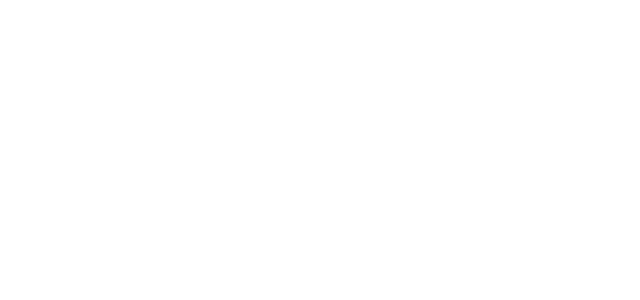
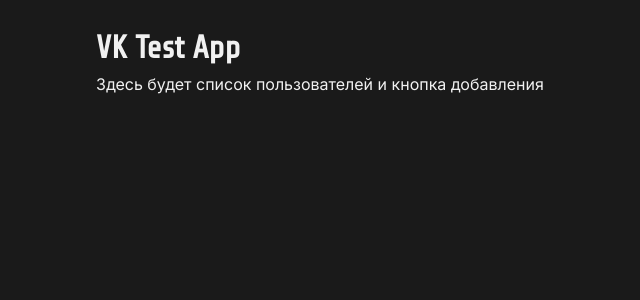
Before and after one commit to c1assifier/react-mobx-crud, a React (Vite) app: page / in a window 1280 px wide. Shown: the top 300 px of the page, without its empty margins (0-640 px from the left). Built offline with nearby package versions, Linux system fonts and the light colour scheme.

Commit message:
feat: добавлен Container, Home и настроен маршрутизатор

```diff
--- a/package.json
+++ b/package.json
@@ -18,7 +18,8 @@
   },
   "dependencies": {
     "react": "^19.1.0",
-    "react-dom": "^19.1.0"
+    "react-dom": "^19.1.0",
+    "react-router-dom": "^7.6.1"
   },
   "devDependencies": {
     "@eslint/js": "^9.25.0",
--- a/src/app/App.tsx
+++ b/src/app/App.tsx
@@ -1,5 +1,14 @@
+import { HashRouter, Route, Routes } from "react-router-dom";
+import { Home } from "@/pages/Home/Home.tsx";
+
 function App() {
-  return <></>;
+  return (
+    <HashRouter>
+      <Routes>
+        <Route path="/" element={<Home />} />
+      </Routes>
+    </HashRouter>
+  );
 }
 
 export default App;
--- a/src/app/global.css
+++ b/src/app/global.css
@@ -7,11 +7,13 @@
 :root {
   --font-ui: "Inter", sans-serif;
   --font-accent: "Share Tech", sans-serif;
+  --color-bg: #1a1a1a;
+  --color-text: #f1f1f1;
 }
 
 body {
   font-family: var(--font-ui);
-  --color-bg: #1a1a1a;
-  --color-text: #f1f1f1;
+  background-color: var(--color-bg);
+  color: var(--color-text);
   line-height: 1.5;
 }
--- /dev/null
+++ b/src/components/Container/Container.module.css
@@ -0,0 +1,7 @@
+.container {
+  max-width: 100%;
+  width: min(90%, 75rem);
+  margin: 0 auto;
+  padding-inline: clamp(1rem, 5vw, 2rem);
+  padding-block: 1.5rem;
+}
--- /dev/null
+++ b/src/components/Container/Container.tsx
@@ -0,0 +1,9 @@
+import type { ReactNode } from "react";
+import styles from "./Container.module.css";
+
+interface ContainerProps {
+  children: ReactNode;
+}
+export const Container = ({ children }: ContainerProps) => {
+  return <div className={styles.container}>{children}</div>;
+};
--- /dev/null
+++ b/src/components/Container/index.ts
@@ -0,0 +1 @@
+export * from "./Container";
--- /dev/null
+++ b/src/pages/Home/Home.module.css
@@ -0,0 +1,7 @@
+h1 {
+  font-family: var(--font-accent);
+}
+
+p {
+  font-size: 16px;
+}
--- /dev/null
+++ b/src/pages/Home/Home.tsx
@@ -0,0 +1,11 @@
+import { Container } from "../../components/Container";
+import "./Home.module.css";
+
+export const Home = () => {
+  return (
+    <Container>
+      <h1>VK Test App</h1>
+      <p>Здесь будет список пользователей и кнопка добавления</p>
+    </Container>
+  );
+};
--- /dev/null
+++ b/src/pages/Home/index.ts
@@ -0,0 +1 @@
+export * from "./Home";
```
Also changed, not shown: 1 other file (tests, documents, lock files or other folders).
